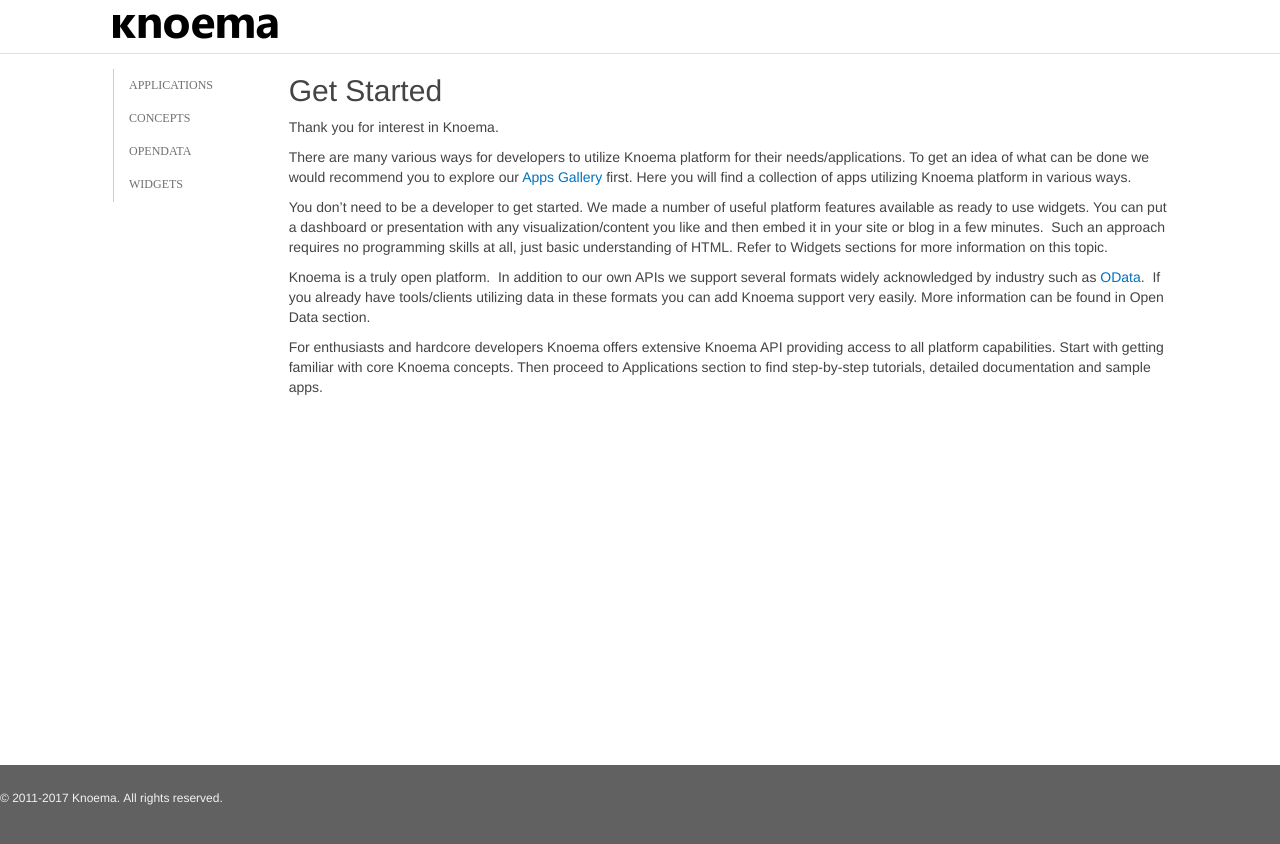
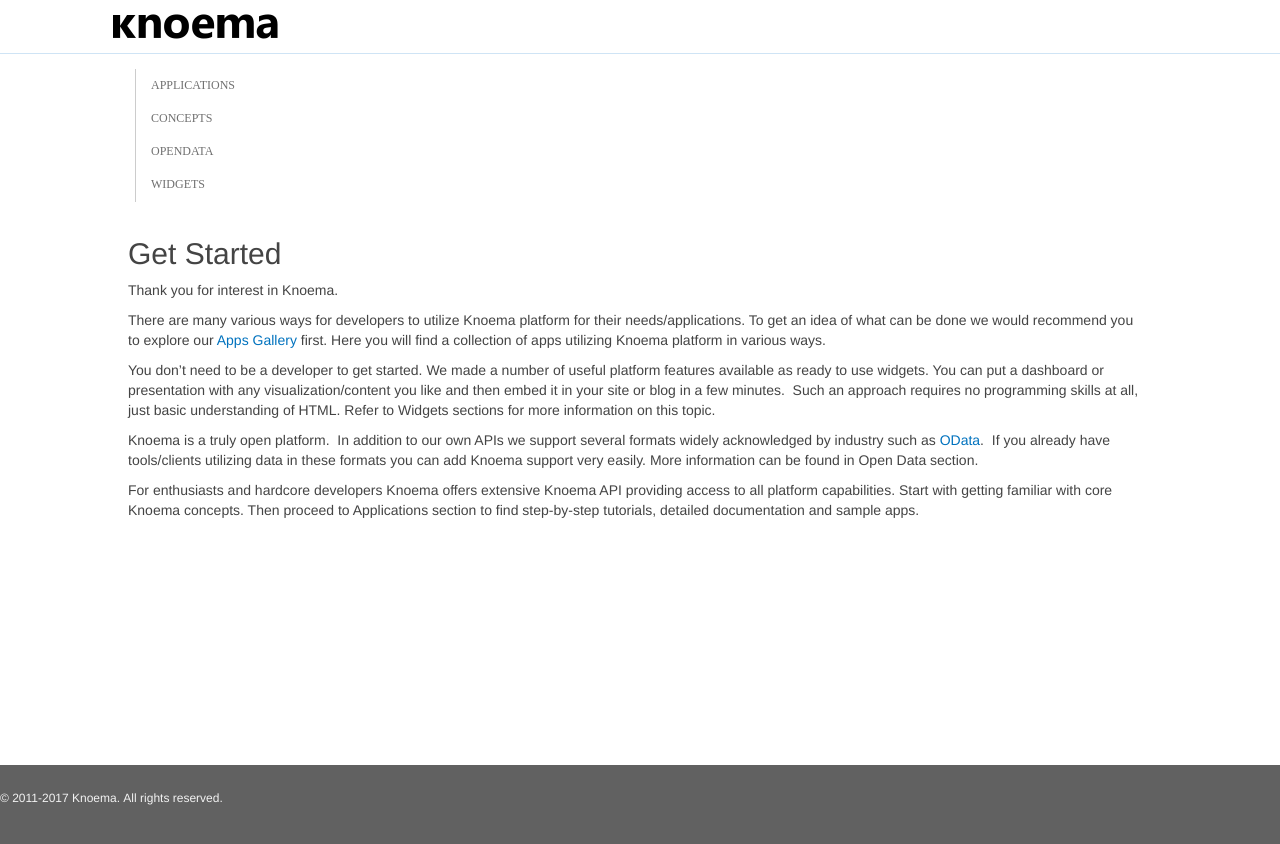
Before and after one commit to Knoema/Docs, a Jekyll site: the page built from index.md, in a window 1280 px wide. Shown: the top 844 px of the page. Built offline with Jekyll 4.4.1, drawn with Linux system fonts in a browser that asks for light colours; nearby versions of some CDN libraries; some web fonts are replaced.

Commit message:
KN-21402 styles

```diff
--- a/_layouts/default.html
+++ b/_layouts/default.html
@@ -6,6 +6,8 @@
 	<meta http-equiv="X-UA-Compatible" content="chrome=1">
 	<title>Knoema for Developers</title>
 
+	<link href="//knoema.com/favicon.ico" rel="icon" type="image/ico">
+	<link href="//knoema.com/favicon.ico" rel="icon" type="image/ico">
 	<link rel="stylesheet" href="{{ site.path }}/css/bootstrap.min.css">
 	<link rel="stylesheet" href="{{ site.path }}/css/bootstrap-theme.min.css">
 	<link rel="stylesheet" href="{{ site.path }}/css/styles.css?v=1a54ba04e655a5a1b7ead43ff6a4d984208076a8">
@@ -52,8 +54,8 @@
 		</div>
 	</header>
 	<div class="container body-content">
-		<div class="row">
-			<aside class="col-md-2">
+		<div class="">
+			<aside class="">
 				<nav class="docs-nav affix-top" id="docs-navbar">
 					<ul class="nav" id="main-nav">
 
--- a/_layouts/post.html
+++ b/_layouts/post.html
@@ -2,6 +2,6 @@
 layout: default
 ---
 
-<section class="col-md-10 body">
+<section class="body">
     {{ content }}
 </section>
--- a/css/styles.scss
+++ b/css/styles.scss
@@ -185,12 +185,6 @@
     transform: translateY(-2px);
     transform: translateY(1px);
   }
-}
-
-.col-md-1, .col-md-2, .col-md-3, .col-md-4, .col-md-5, .col-md-6, .col-md-7, .col-md-8, .col-md-9, .col-md-10, .col-md-11, .col-md-12
-{
-  padding-left: 0;
-  padding-right: 0;
 }
 
 header {
```
